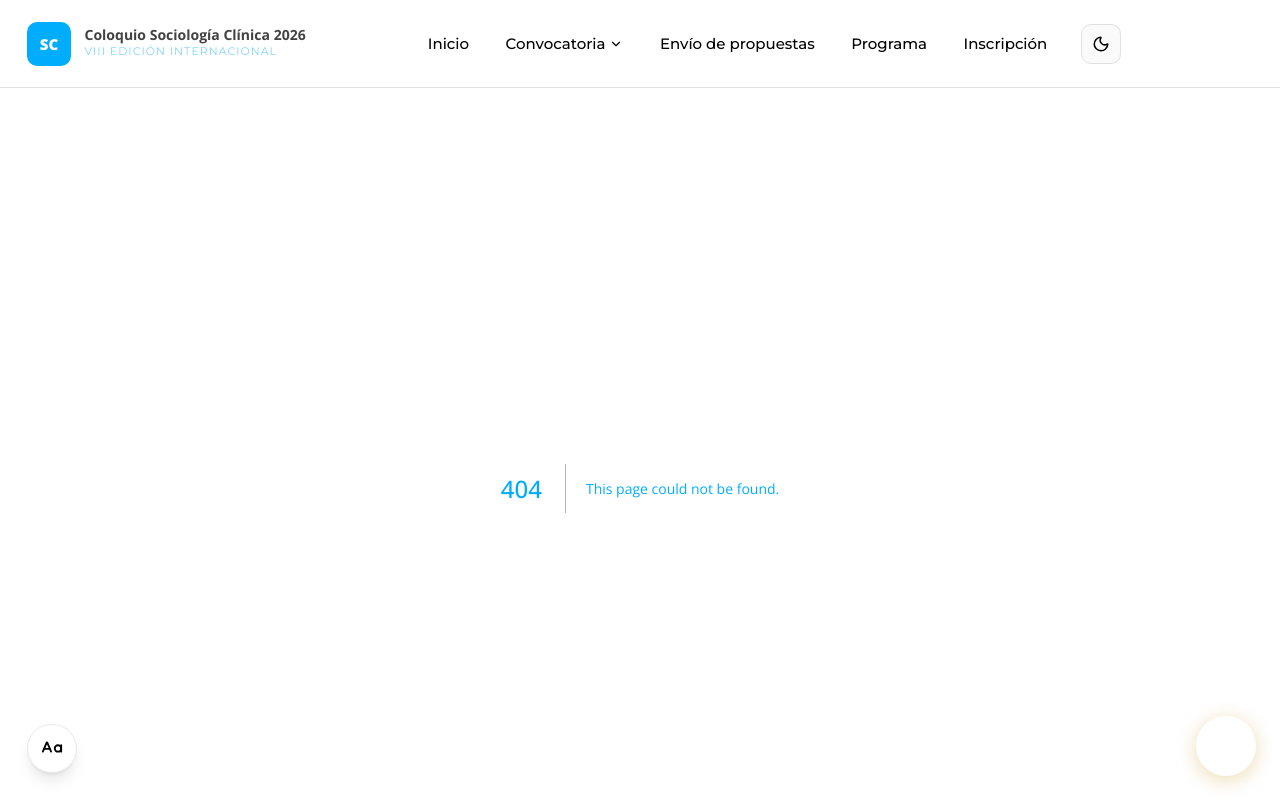
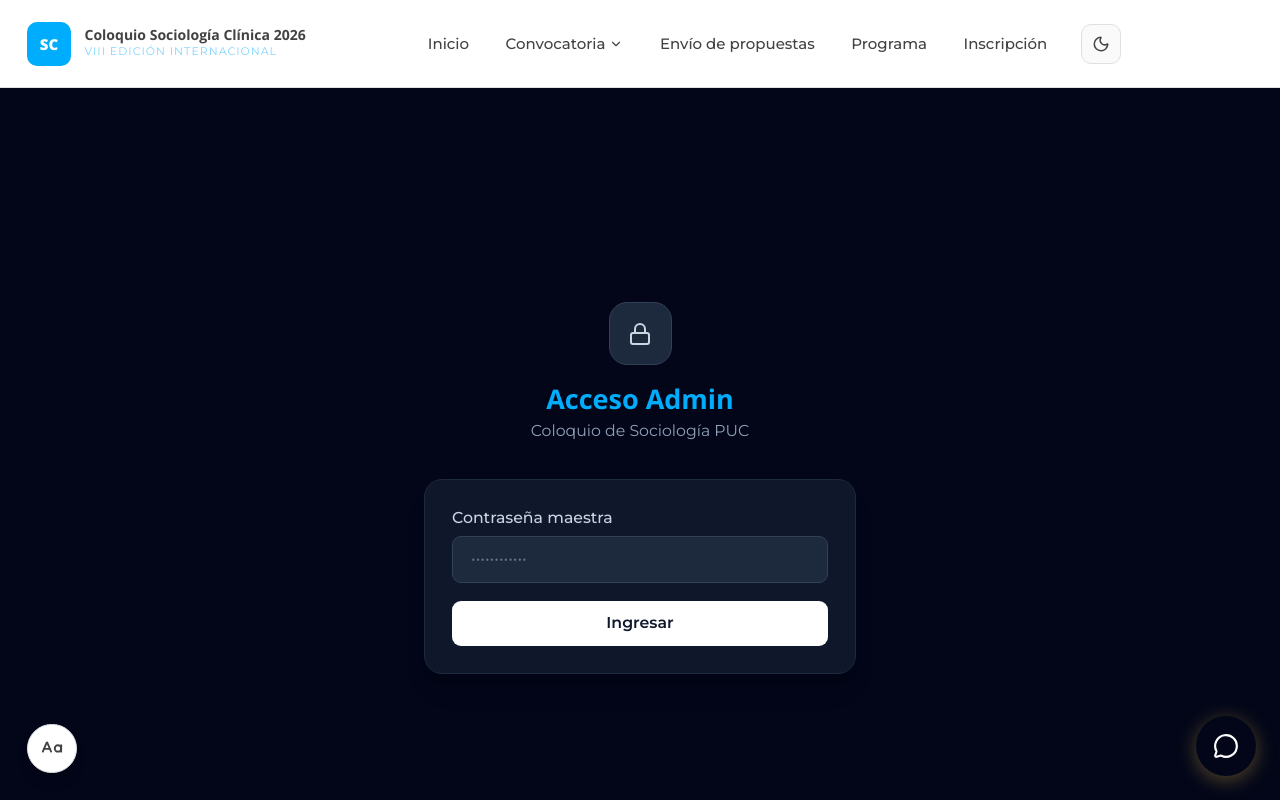
Before and after one commit to NCM08/coloquio-puc, a Next.js app: page /admin/login in a window 1280 px wide. Before the commit this address had no page. Shown: the top 800 px of the page. Built offline with nearby package versions, Linux system fonts and the light colour scheme.

Commit message:
Security: Implementada protección de rutas admin con Middleware y cookie de sesión
Co-Authored-By: Claude Sonnet 4.6 <noreply@anthropic.com>

```diff
--- /dev/null
+++ b/app/actions/auth.ts
@@ -0,0 +1,36 @@
+// ============================================================
+// app/actions/auth.ts — SERVER ACTIONS DE AUTENTICACIÓN ADMIN
+// ============================================================
+
+"use server";
+
+import { cookies } from "next/headers";
+import { redirect } from "next/navigation";
+
+const COOKIE_NAME = "admin_session";
+const ONE_DAY_SECONDS = 60 * 60 * 24;
+
+export async function loginAdmin(formData: FormData) {
+  const password = formData.get("password") as string;
+
+  if (!password || password !== process.env.ADMIN_PASSWORD) {
+    redirect("/admin/login?error=1");
+  }
+
+  const cookieStore = await cookies();
+  cookieStore.set(COOKIE_NAME, "true", {
+    httpOnly: true,
+    secure: process.env.NODE_ENV === "production",
+    sameSite: "lax",
+    maxAge: ONE_DAY_SECONDS,
+    path: "/",
+  });
+
+  redirect("/admin");
+}
+
+export async function logoutAdmin() {
+  const cookieStore = await cookies();
+  cookieStore.delete(COOKIE_NAME);
+  redirect("/admin/login");
+}
--- /dev/null
+++ b/app/admin/login/page.tsx
@@ -0,0 +1,68 @@
+// ============================================================
+// app/admin/login/page.tsx — PÁGINA DE LOGIN ADMIN
+// ============================================================
+
+import { loginAdmin } from "@/app/actions/auth";
+import { Lock } from "lucide-react";
+
+interface Props {
+  searchParams: Promise<{ error?: string }>;
+}
+
+export default async function AdminLoginPage({ searchParams }: Props) {
+  const { error } = await searchParams;
+
+  return (
+    <div className="min-h-screen bg-slate-950 flex items-center justify-center px-4">
+      <div className="w-full max-w-sm">
+
+        {/* Logo / Título */}
+        <div className="text-center mb-8">
+          <div className="w-14 h-14 bg-slate-800 border border-slate-700 rounded-2xl flex items-center justify-center mx-auto mb-4">
+            <Lock size={24} className="text-slate-300" />
+          </div>
+          <h1 className="text-2xl font-bold text-white">Acceso Admin</h1>
+          <p className="text-slate-400 text-sm mt-1">Coloquio de Sociología PUC</p>
+        </div>
+
+        {/* Formulario */}
+        <div className="bg-slate-900 border border-slate-800 rounded-2xl p-6 shadow-xl">
+          <form action={loginAdmin} className="space-y-4">
+            <div>
+              <label
+                htmlFor="password"
+                className="block text-sm font-medium text-slate-300 mb-1.5"
+              >
+                Contraseña maestra
+              </label>
+              <input
+                id="password"
+                name="password"
+                type="password"
+                required
+                autoComplete="current-password"
+                placeholder="••••••••••••"
+                className="w-full px-4 py-2.5 rounded-lg bg-slate-800 border border-slate-700 text-white placeholder-slate-500 focus:outline-none focus:ring-2 focus:ring-slate-500 focus:border-transparent transition text-sm"
+              />
+            </div>
+
+            {/* Error */}
+            {error === "1" && (
+              <p className="text-sm text-red-400 font-medium bg-red-900/20 border border-red-800 rounded-lg px-3 py-2">
+                Contraseña incorrecta. Inténtalo de nuevo.
+              </p>
+            )}
+
+            <button
+              type="submit"
+              className="w-full py-2.5 px-4 bg-white text-slate-900 font-semibold rounded-lg hover:bg-slate-100 active:bg-slate-200 transition text-sm"
+            >
+              Ingresar
+            </button>
+          </form>
+        </div>
+
+      </div>
+    </div>
+  );
+}
--- a/app/admin/page.tsx
+++ b/app/admin/page.tsx
@@ -3,7 +3,8 @@
 // ============================================================
 
 import { obtenerDatosDashboard, type PerfilConRelaciones } from "@/app/actions/admin";
-import { Users, CheckCircle, Clock, XCircle, FileText, Globe } from "lucide-react";
+import { logoutAdmin } from "@/app/actions/auth";
+import { Users, CheckCircle, Clock, XCircle, FileText, Globe, LogOut } from "lucide-react";
 
 // ── Helpers de UI ─────────────────────────────────────────────
 
@@ -122,9 +123,20 @@ export default async function AdminPage() {
               Panel de Administración
             </h1>
           </div>
-          <div className="flex items-center gap-2 text-sm text-slate-500 dark:text-slate-400 bg-slate-100 dark:bg-slate-800 px-4 py-2 rounded-lg">
-            <span className="w-2 h-2 rounded-full bg-emerald-400 animate-pulse" />
-            {perfiles.length} perfiles registrados
+          <div className="flex items-center gap-3">
+            <div className="flex items-center gap-2 text-sm text-slate-500 dark:text-slate-400 bg-slate-100 dark:bg-slate-800 px-4 py-2 rounded-lg">
+              <span className="w-2 h-2 rounded-full bg-emerald-400 animate-pulse" />
+              {perfiles.length} perfiles registrados
+            </div>
+            <form action={logoutAdmin}>
+              <button
+                type="submit"
+                className="flex items-center gap-2 text-sm font-medium text-slate-600 dark:text-slate-300 border border-slate-300 dark:border-slate-700 hover:border-red-400 hover:text-red-500 dark:hover:border-red-600 dark:hover:text-red-400 px-4 py-2 rounded-lg transition-colors"
+              >
+                <LogOut size={15} />
+                Cerrar Sesión
+              </button>
+            </form>
           </div>
         </div>
       </div>
--- /dev/null
+++ b/middleware.ts
@@ -0,0 +1,37 @@
+// ============================================================
+// middleware.ts — GUARDIA DE RUTAS ADMIN
+// ============================================================
+
+import { NextResponse } from "next/server";
+import type { NextRequest } from "next/server";
+
+const COOKIE_NAME = "admin_session";
+const LOGIN_PATH = "/admin/login";
+const ADMIN_PATH = "/admin";
+
+export function middleware(request: NextRequest) {
+  const { pathname } = request.nextUrl;
+  const isAdminRoute = pathname.startsWith(ADMIN_PATH);
+  const isLoginPage = pathname.startsWith(LOGIN_PATH);
+  const hasSession = request.cookies.get(COOKIE_NAME)?.value === "true";
+
+  // Ruta /admin/* que NO es /admin/login → requiere sesión
+  if (isAdminRoute && !isLoginPage) {
+    if (!hasSession) {
+      const loginUrl = new URL(LOGIN_PATH, request.url);
+      return NextResponse.redirect(loginUrl);
+    }
+  }
+
+  // Ruta /admin/login con sesión activa → redirigir al panel
+  if (isLoginPage && hasSession) {
+    const adminUrl = new URL(ADMIN_PATH, request.url);
+    return NextResponse.redirect(adminUrl);
+  }
+
+  return NextResponse.next();
+}
+
+export const config = {
+  matcher: ["/admin/:path*"],
+};
```
